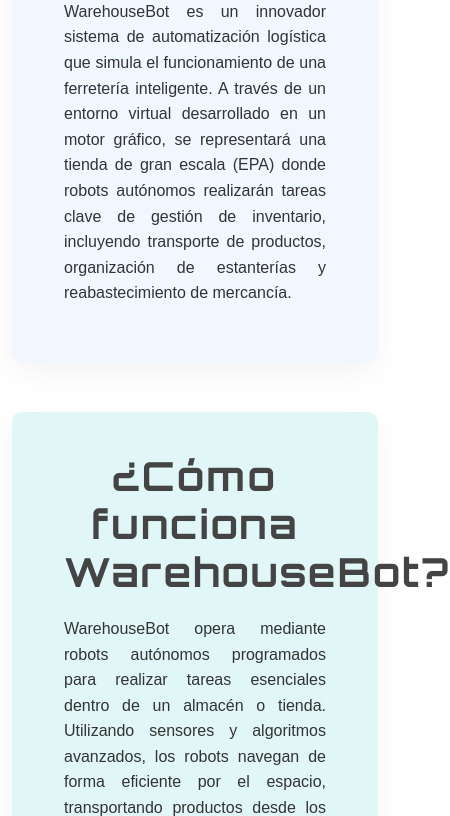
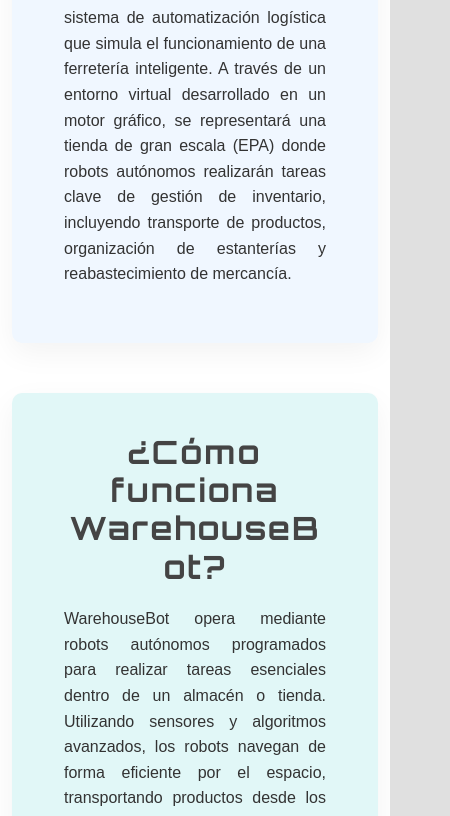
Before and after one commit to WarehouseBot-web/warehousebot.github.io, a plain HTML site: page index.html in a window 390 px wide. Shown: the part 636-1452 px from the top of the page, 450 px wide, since content can reach past the window. Drawn offline with nearby package versions, Linux system fonts and the light colour scheme; files whose address does not match are found by name.

Commit message:
Update stylesindex.css

```diff
--- a/stylesindex.css
+++ b/stylesindex.css
@@ -6,9 +6,9 @@ body {
     background-color: #e0e0e0;
     color: #333;
     background-image: url('/resources/fondolineas.png');
-    background-size: cover; /* Ajusta la imagen para cubrir toda la pantalla */
-    background-position: center center; /* Centra la imagen */
-    background-repeat: no-repeat; /* Evita que la imagen se repita */
+    background-size: cover;
+    background-position: center center;
+    background-repeat: no-repeat;
 }
 
 /* Estilo del header */
@@ -106,7 +106,7 @@ nav ul li a:hover {
     color: white;
 }
 
-.hero h1 .bot {
+hero h1 .bot {
     color: #444;
 }
 
@@ -126,6 +126,15 @@ nav ul li a:hover {
 }
 
 /* Estilo del contenido de la descripción del proyecto */
+.project-description {
+    margin-top: 50px;
+    text-align: center;
+    background: #f0f7ff;
+    padding: 40px;
+    border-radius: 10px;
+    box-shadow: 0 10px 30px rgba(0, 0, 0, 0.05);
+}
+
 .project-description h2 {
     font-family: 'Orbitron', sans-serif;
     font-size: 2.5rem;
@@ -133,15 +142,9 @@ nav ul li a:hover {
     color: #444;
     letter-spacing: 2px;
     margin-bottom: 20px;
-}
-
-.project-description {
-    margin-top: 50px;
-    text-align: center;
-    background: #f0f7ff;
-    padding: 40px;
-    border-radius: 10px;
-    box-shadow: 0 10px 30px rgba(0, 0, 0, 0.05);
+    word-wrap: break-word;
+    overflow-wrap: break-word;
+    word-break: break-word;
 }
 
 .project-description p {
@@ -166,11 +169,26 @@ nav ul li a:hover {
     color: #444;
     letter-spacing: 2px;
     margin-bottom: 20px;
+    word-wrap: break-word;
+    overflow-wrap: break-word;
+    word-break: break-word;
 }
 
 .impact-container p {
     text-align: justify;
     line-height: 1.6;
+}
+
+/* Evitar desbordamiento del texto largo */
+.project-description h2,
+.impact-container h2 {
+    max-width: 100%;
+    display: inline-block;
+    text-align: center;
+    white-space: normal;
+    word-wrap: break-word;
+    overflow-wrap: break-word;
+    word-break: break-word;
 }
 
 /* Estilo del pie de página */
@@ -202,3 +220,10 @@ footer a:hover {
         max-width: 50%;
     }
 }
+
+@media (max-width: 768px) {
+    .project-description h2,
+    .impact-container h2 {
+        font-size: 2rem; /* Reduce el tamaño del texto para evitar desbordes */
+    }
+}
```
